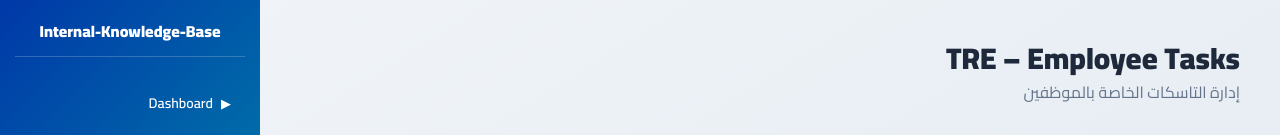
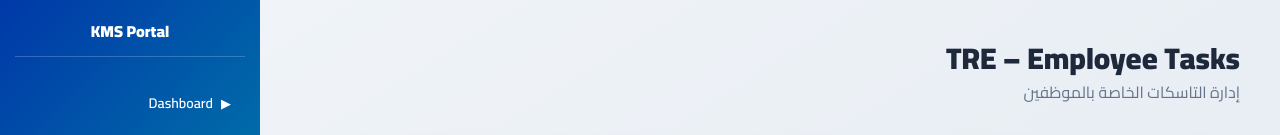
Before and after one commit to jawa-d/Internal-Knowledge-Base, a plain HTML site: page tre.html in a window 1280 px wide. Shown: the top 135 px of the page. Drawn offline with nearby package versions, Linux system fonts and the light colour scheme; no server answers; sample sign-in values are in the browser's storage.

Commit message:
Title sidebar

```diff
--- a/sidebar.html
+++ b/sidebar.html
@@ -2,7 +2,7 @@
 <aside class="sidebar">
   <!-- Title -->
  <div class="sidebar-header">
-  <h1 class="side-title">Internal-Knowledge-Base</h1>
+  <h1 class="side-title">KMS Portal</h1>
 </div>
 
 
```
